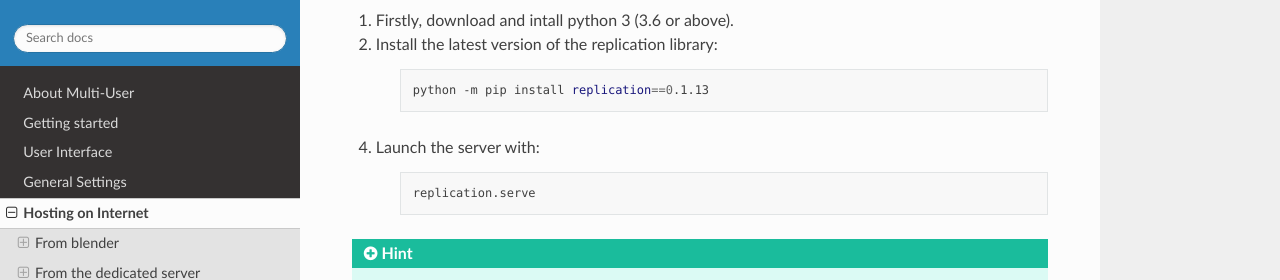
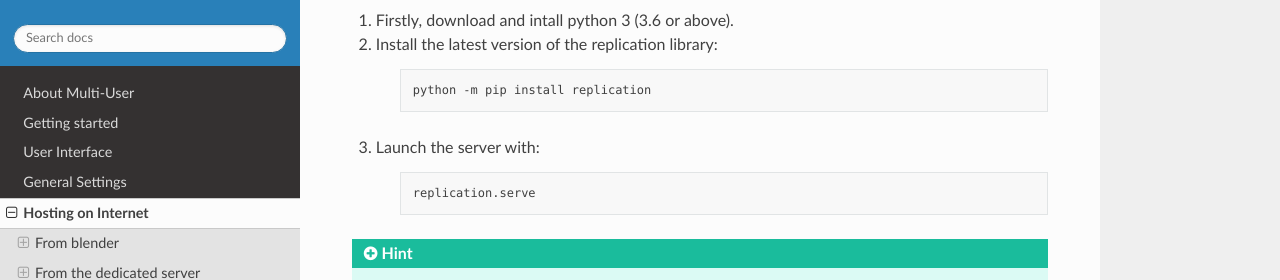
Before and after one commit to AvvyB/blender-multi-user, a Sphinx documentation site: the page built from docs/hosting_internet/index.rst, in a window 1280 px wide and 900 px high, scrolled down 6373 px. Shown: the part 177-457 px from the top of the window. Built offline with Sphinx 7.4.7 and the Read the Docs theme 2.0.0, drawn with Linux system fonts in a browser that asks for light colours; pages that are not in the unit, such as notebooks, are missing from menus.

Commit message:
doc: remove replication version

```diff
--- a/docs/hosting_internet/index.rst
+++ b/docs/hosting_internet/index.rst
@@ -206,9 +206,9 @@ You can run the dedicated server on any platform by following these steps:
 
     .. code-block:: bash
 
-        python -m pip install replication==0.1.13
+        python -m pip install replication
 
-4. Launch the server with:
+3. Launch the server with:
 
     .. code-block:: bash
 
```
